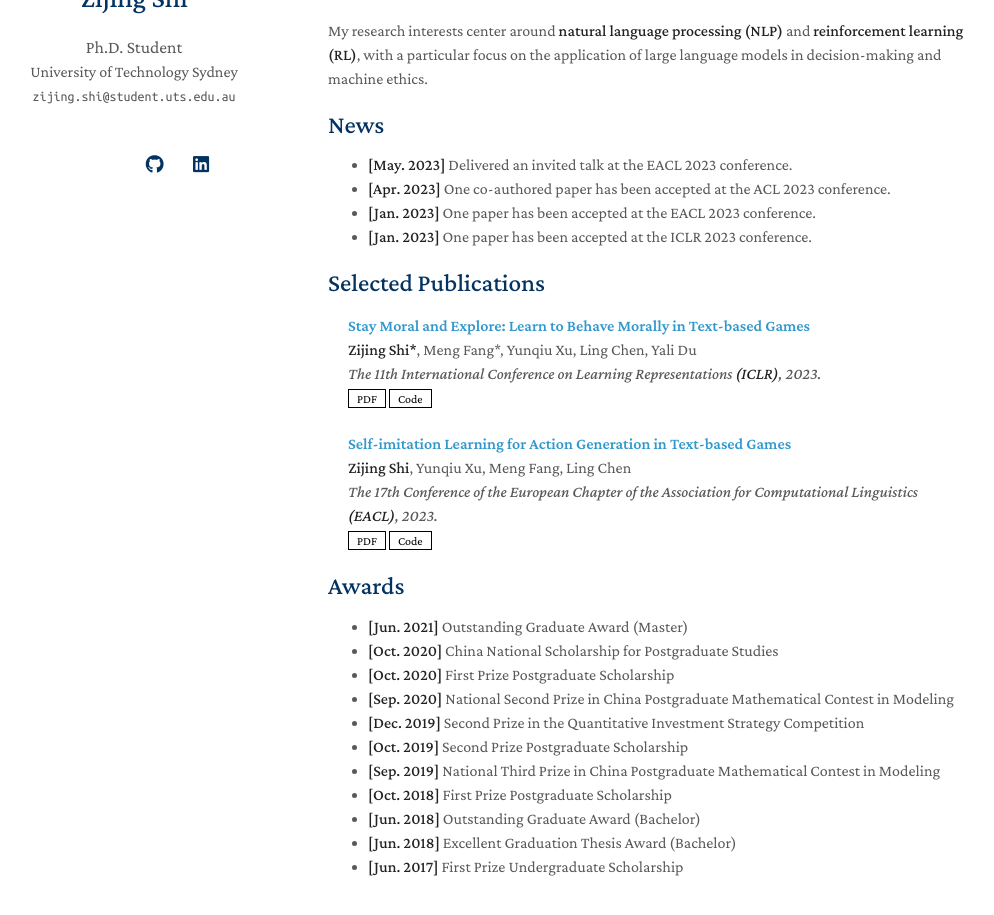
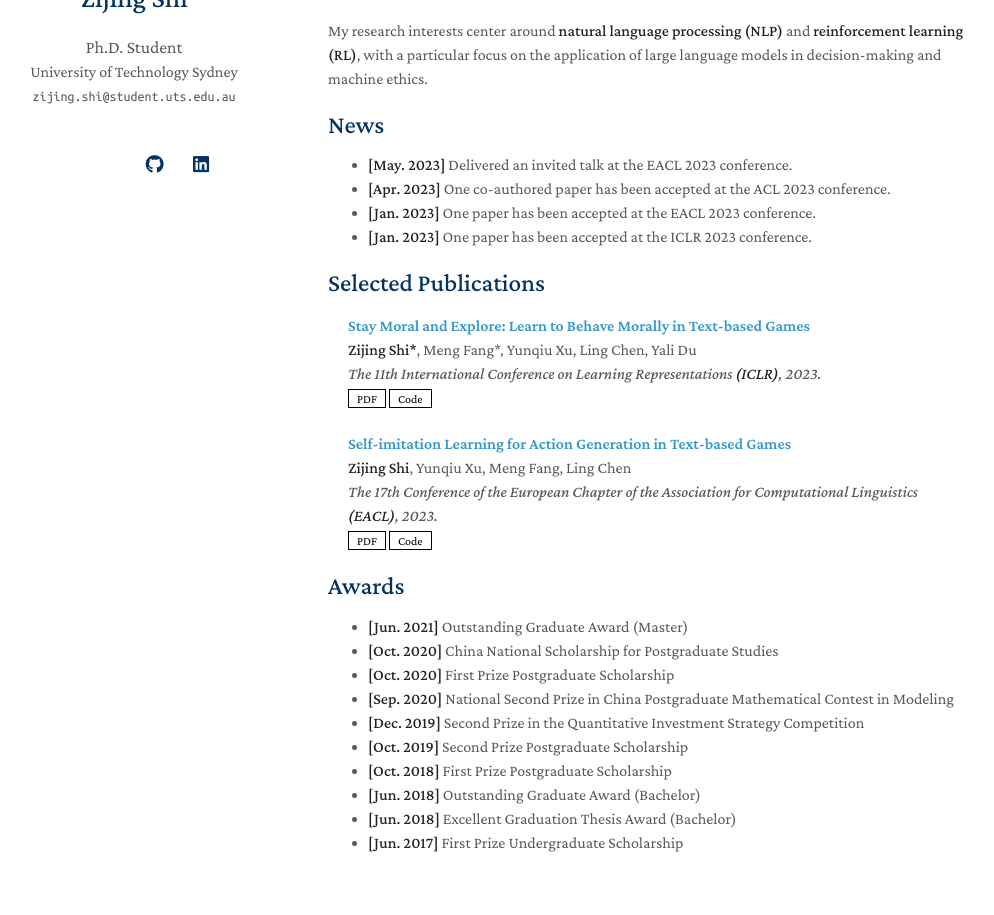
Before and after one commit to winni18/winni18.github.io, a Jekyll site: the page built from index.md, in a window 1280 px wide and 1179 px high, cut to the strip 206-1121 px from the top of the window. Shown: the whole strip, without its empty margins (142-1136 px from the left). Built offline with Jekyll 4.4.1, drawn with Linux system fonts in a browser that asks for light colours; nearby versions of some CDN libraries; a style sheet for code colours, icons or effects is not loaded; our own code applies the rules of GitHub Pages for plain Markdown files; part of the change alters nothing that is shown.

Commit message:
update index.md

```diff
--- a/_includes/publications.md
+++ b/_includes/publications.md
@@ -16,7 +16,7 @@
     <div class="periodical"><em>The 11th International Conference on Learning Representations <strong>(ICLR)</strong>, 2023.</em></div>
     <div class="links">
       <a href="https://openreview.net/pdf?id=CtS2Rs_aYk" class="btn btn-sm z-depth-0" role="button" target="_blank" style="font-size:12px;">PDF</a>
-      <a href="https://github.com/winni18/CSM" class="btn btn-sm z-depth-0" role="button" target="_blank" style="font-size:12px;">Code</a>
+      <a href="https://github.com/winni18/MorAL" class="btn btn-sm z-depth-0" role="button" target="_blank" style="font-size:12px;">Code</a>
       <!-- <a href="https://dblp.uni-trier.de/rec/conf/cvpr/LiuSLSS20.html?view=bibtex" class="btn btn-sm z-depth-0" role="button" target="_blank" style="font-size:12px;">BibTex</a> -->
       <!-- <strong><i style="color:#e74d3c">Oral Presentation</i></strong> -->
     </div>
--- a/index.md
+++ b/index.md
@@ -30,7 +30,7 @@ My research interests center around **natural language processing (NLP)** and **
 - **[Sep. 2020]** National Second Prize in China Postgraduate Mathematical Contest in Modeling
 - **[Dec. 2019]** Second Prize in the Quantitative Investment Strategy Competition
 - **[Oct. 2019]** Second Prize Postgraduate Scholarship
-- **[Sep. 2019]** National Third Prize in China Postgraduate Mathematical Contest in Modeling
+<!-- - **[Sep. 2019]** National Third Prize in China Postgraduate Mathematical Contest in Modeling -->
 - **[Oct. 2018]** First Prize Postgraduate Scholarship
 - **[Jun. 2018]** Outstanding Graduate Award (Bachelor)
 - **[Jun. 2018]** Excellent Graduation Thesis Award (Bachelor)
```
